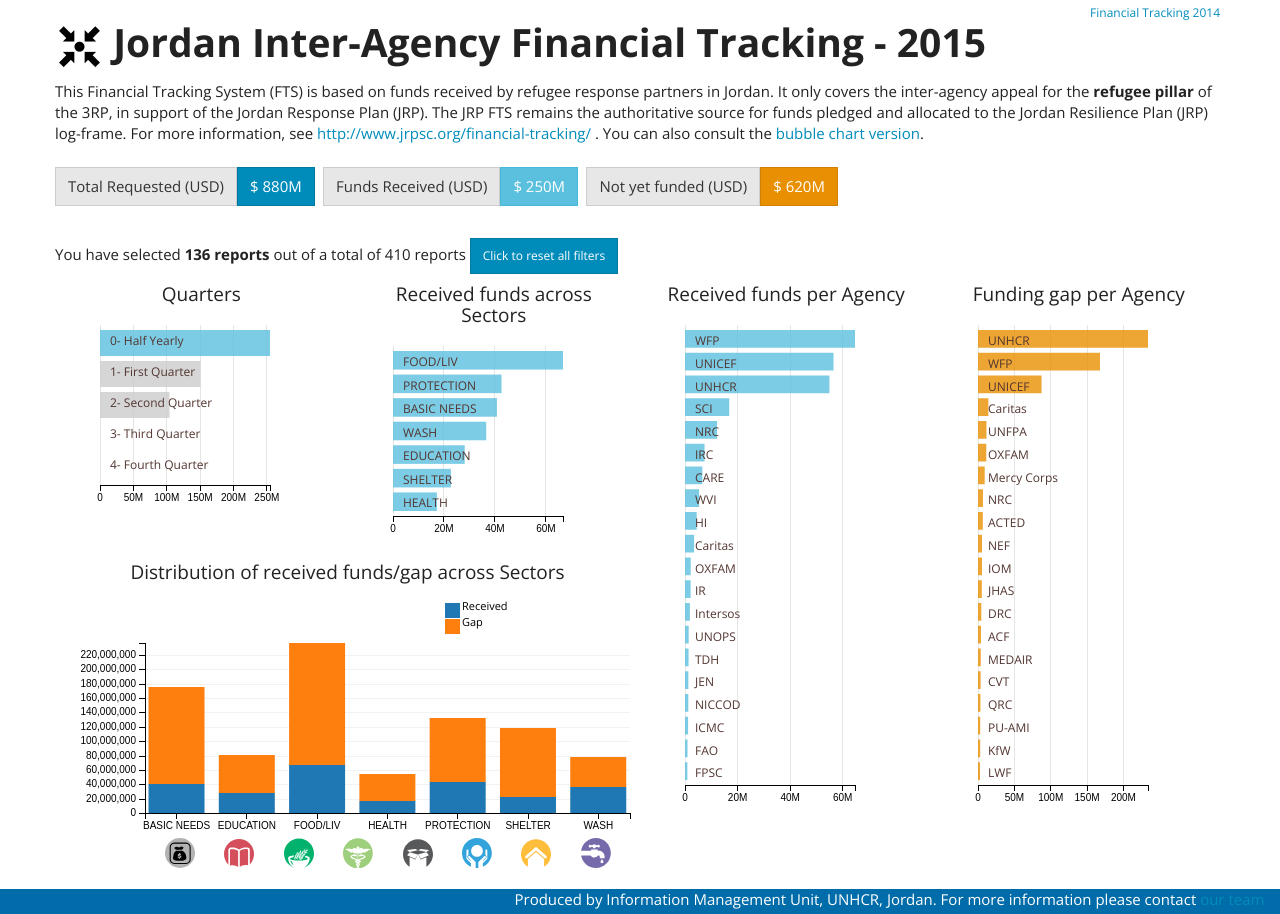
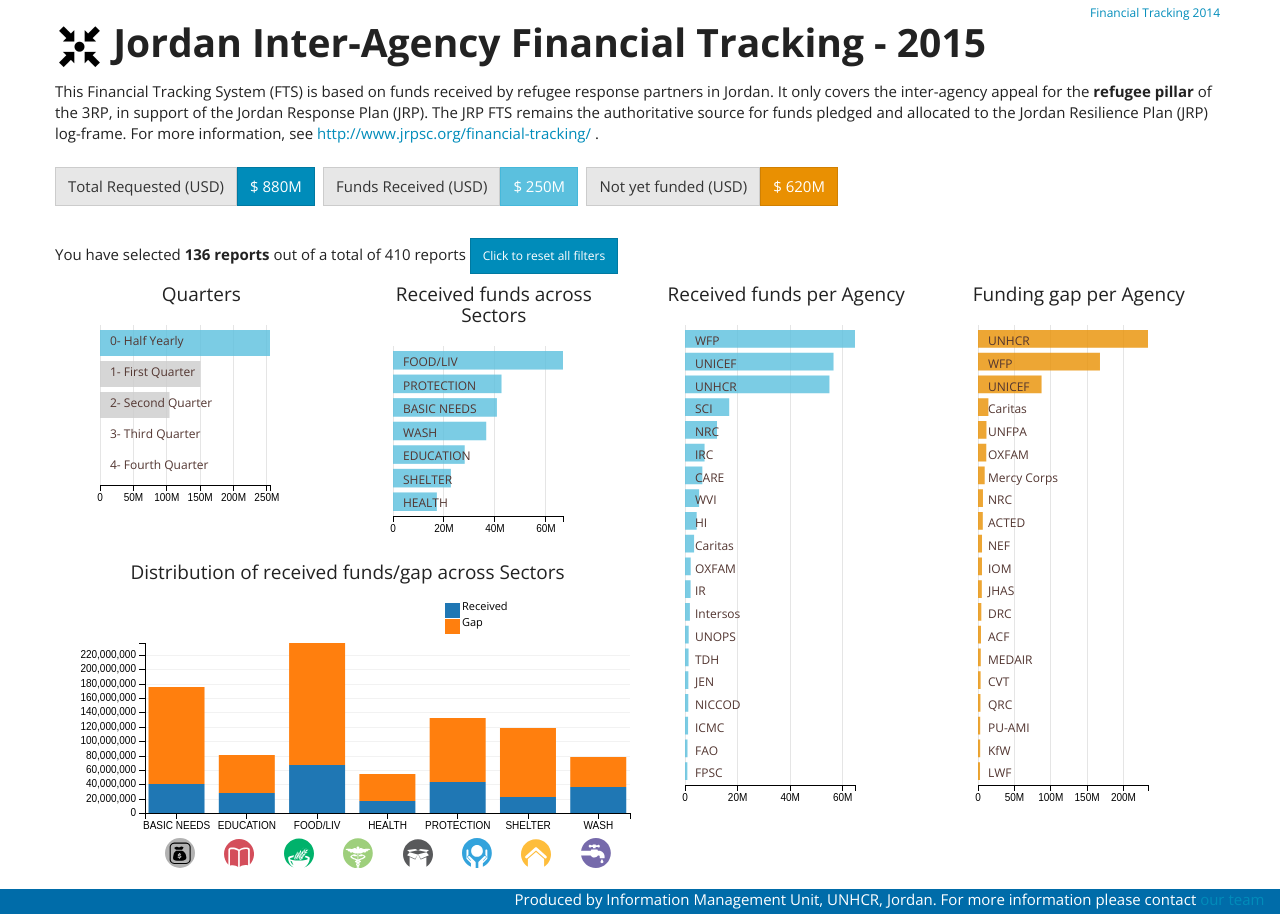
Before and after one commit to unhcr-syria/FTS, a plain HTML site: page index.html in a window 1280 px wide. Drawn offline with nearby package versions, Linux system fonts and the light colour scheme.

Commit message:
Removing bubble chart link

```diff
--- a/index.html
+++ b/index.html
@@ -56,7 +56,7 @@
             </h1>
                 This Financial Tracking System (FTS) is based on funds received by refugee response partners in Jordan. It only covers the inter-agency appeal for the <b>refugee pillar</b> of the 3RP, in support of the Jordan Response Plan (JRP). The JRP FTS remains the authoritative source for funds pledged and allocated to the Jordan Resilience Plan (JRP) log-frame.
                 For more information, see <a href="http://www.jrpsc.org/financial-tracking/" target="_blank">  http://www.jrpsc.org/financial-tracking/ </a>.
-                You can also consult the <a href="index1.html" target="_blank"> bubble chart version</a>.<br>
+
             <h2>
             <a class="btn btn-default">Total Requested (USD) <a  class="btn btn-primary">$ <span id="totalrequired" class="number-display"></span></a></a>
             <a class="btn btn-default">Funds Received (USD) <a  class="btn btn-info">$ <span id="totalreceived" class="number-display"></span></a></a>
```
